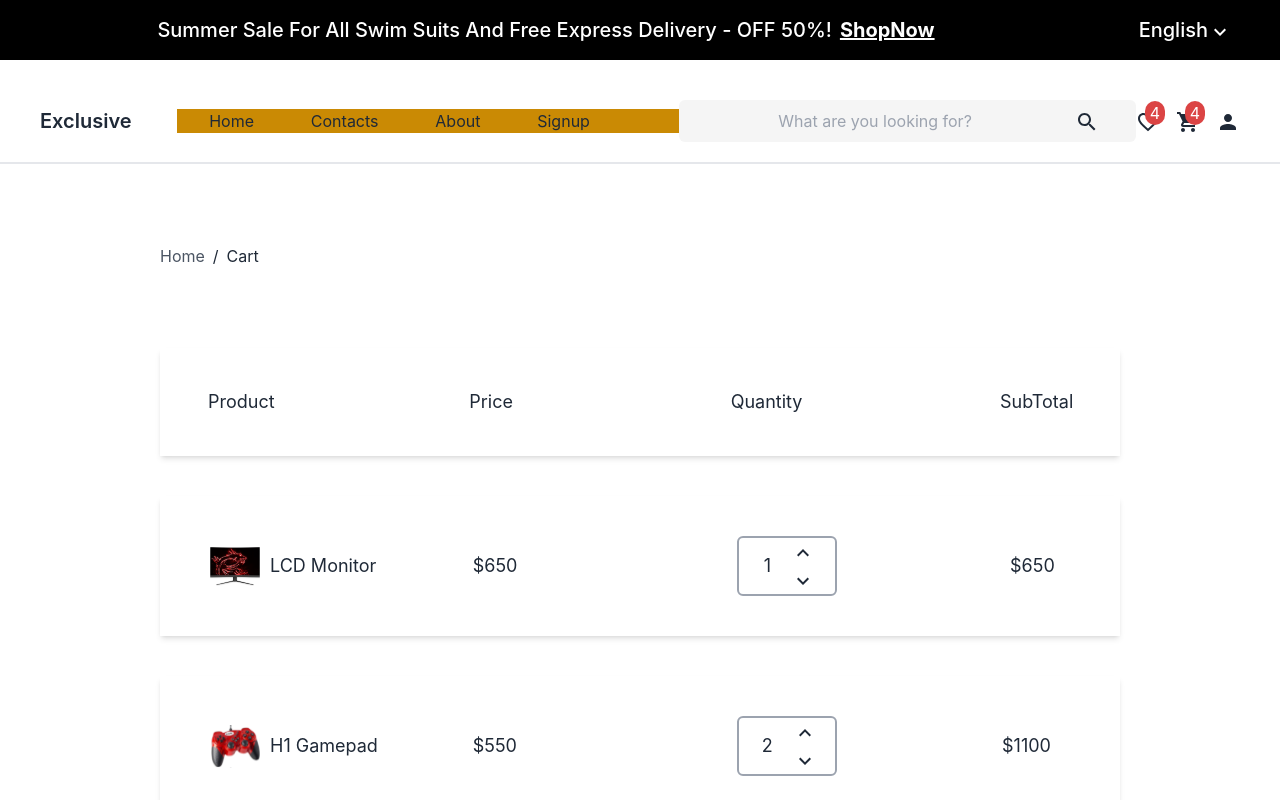
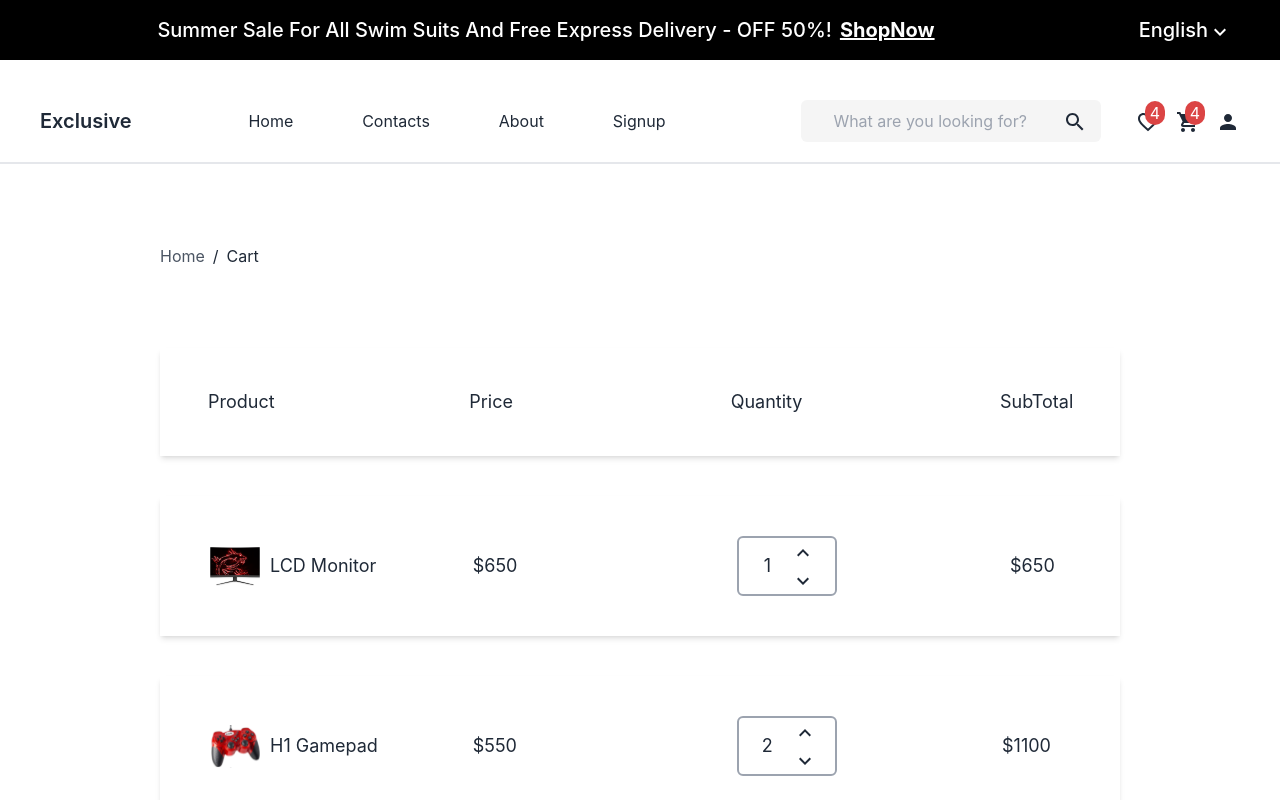
Before and after one commit to sammy002621/e_commerce, a React (Create React App) app: page /cart in a window 1280 px wide. Shown: the top 800 px of the page. Built offline with nearby package versions, Linux system fonts and the light colour scheme.

Commit message:
last day commit

```diff
--- a/src/components/ExploredProducts.jsx
+++ b/src/components/ExploredProducts.jsx
@@ -10,6 +10,8 @@ function ExploredProducts() {
                 <div className='text-happy ml-3 font-semibold'>
 Our Products
                 </div>
+
+
             </div>
             <div className='flex items-center justify-between md:mx-10 relative '>
                 <div className='text-lg md:text-4xl font-semibold'>Explore Our Products</div>
--- a/src/components/HeaderHome.jsx
+++ b/src/components/HeaderHome.jsx
@@ -21,7 +21,7 @@ function HeaderHome() {
         <ul className='  w-full md:w-3/6  sm:w-1/3
       flex justify-end
         '>
-          <section className='flex justify-between  md:pl-0 w-full sm:w-10/12 md:w-11/12 lg:w-11/12 lg:px-8 md:px-0 bg-yellow-600  mx-auto md:mx-0   '>
+          <section className='flex justify-between  md:pl-0 w-full sm:w-10/12 md:w-11/12 lg:w-11/12 lg:px-8 md:px-0   mx-auto md:mx-0   '>
           <NavLink to={'/'} style={({ isActive }) => {
  return isActive ? { color: "#fff",borderBottom:"1px solid white"} : {};
  }} className={""}>Home</NavLink>
@@ -42,7 +42,7 @@ function HeaderHome() {
 
 
         {/*  right side */}
-        <div className=' items-center  w-4/12 bg-happy rounded-md   py-2 px-3 hidden xl:flex lg:w-5/12  lg:px-2'>
+        <div className=' items-center  w-4/12 bg-happy rounded-md   py-2 px-3 hidden xl:flex lg:w-1/4  lg:px-2'>
 <React.Fragment className='xl:w-10/12'>
 <input type="text" placeholder='What are you looking for?'  className='bg-transparent  text-center w-full    outline-none  ' />
 </React.Fragment>
```
